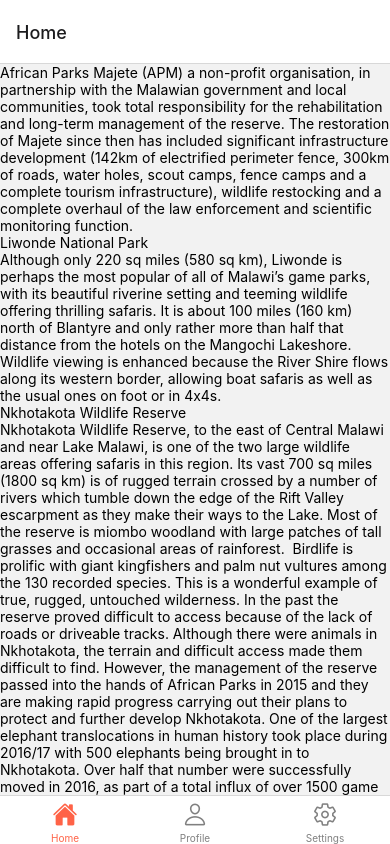
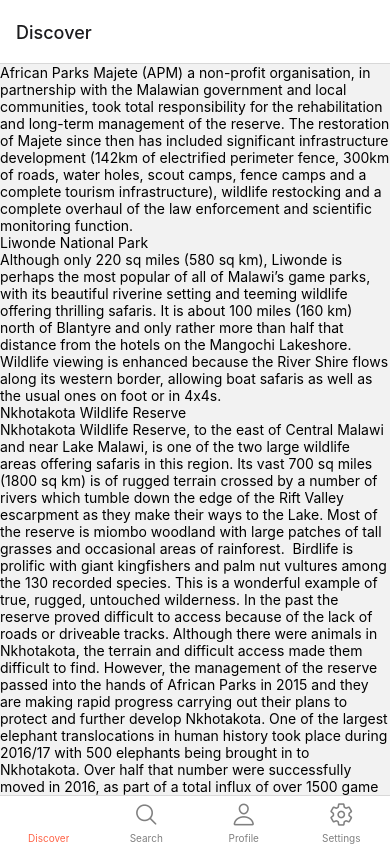
Before and after one commit to darlingson/travel-guide, a React Native app: screen / in a window 390 px wide. Built offline with nearby package versions, Linux system fonts and the light colour scheme.

Commit message:
added search to the bottom navbar

```diff
--- a/App.js
+++ b/App.js
@@ -7,6 +7,7 @@ import Ionicons from 'react-native-vector-icons/Ionicons';
 import HomeScreen from './src/screens/HomeScreen';
 import SettingsScreen from './src/screens/SettingsScreen';
 import ProfileScreen from './src/screens/ProfileScreen';
+import SearchScreen from './src/screens/SearchScreen';
 
 const Tab = createBottomTabNavigator();
 export default function App() {
@@ -47,13 +48,16 @@ function MyTabs() {
           else if (route.name === 'Profile') {
             iconName = focused ? 'person' : 'person-outline';
           }
-          // You can return any component that you like here!
+          else if (route.name === 'Search') {
+            iconName = focused ? 'search' : 'search-outline';
+          }
           return <Ionicons name={iconName} size={size} color={color} />;
         },
         tabBarActiveTintColor: 'tomato',
         tabBarInactiveTintColor: 'gray',
       })}>
-      <Tab.Screen name="Home" component={HomeScreen} />
+      <Tab.Screen name="Discover" component={HomeScreen} />
+      <Tab.Screen name="Search" component={SearchScreen} />
       <Tab.Screen name='Profile' component={ProfileScreen} />
       <Tab.Screen name="Settings" component={SettingsScreen} />
     </Tab.Navigator>
```
